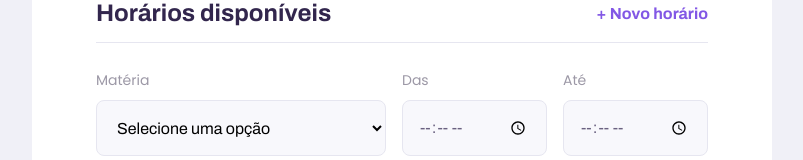
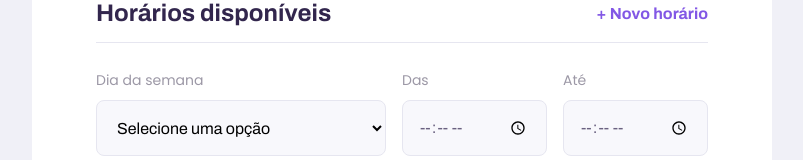
Before and after one commit to sergiocme/proffy, a React (Create React App) app in the folder web/: page /teach in a window 1280 px wide. Shown: the part 1355-1515 px from the top of the page, without its empty margins (238-1041 px from the left). Built offline with nearby package versions, Linux system fonts and the light colour scheme; the HTML template or start-up script is replaced by a standard one.

Commit message:
Fix day selector name

```diff
--- a/web/src/pages/TeacherForm/index.tsx
+++ b/web/src/pages/TeacherForm/index.tsx
@@ -58,19 +58,16 @@ function TeacherForm() {
 
           <div className="schedule-item">
             <Select
-              name="subject"
-              label="Matéria"
+              name="week_day"
+              label="Dia da semana"
               options={[
-                { value: 'Artes', label: 'Artes' },
-                { value: 'Biologia', label: 'Biologia' },
-                { value: 'Ciências', label: 'Ciências' },
-                { value: 'Educação Física', label: 'Educação Física' },
-                { value: 'Física', label: 'Física' },
-                { value: 'Geografia', label: 'Geografia' },
-                { value: 'História', label: 'História' },
-                { value: 'Matemática', label: 'Matemática' },
-                { value: 'Português', label: 'Português' },
-                { value: 'Química', label: 'Química' },
+                { value: '1', label: 'Domingo' },
+                { value: '2', label: 'Segunda' },
+                { value: '3', label: 'Terça' },
+                { value: '4', label: 'Quarta' },
+                { value: '5', label: 'Quinta' },
+                { value: '6', label: 'Sexta' },
+                { value: '7', label: 'Sabado' },
               ]}
             />
 
```
